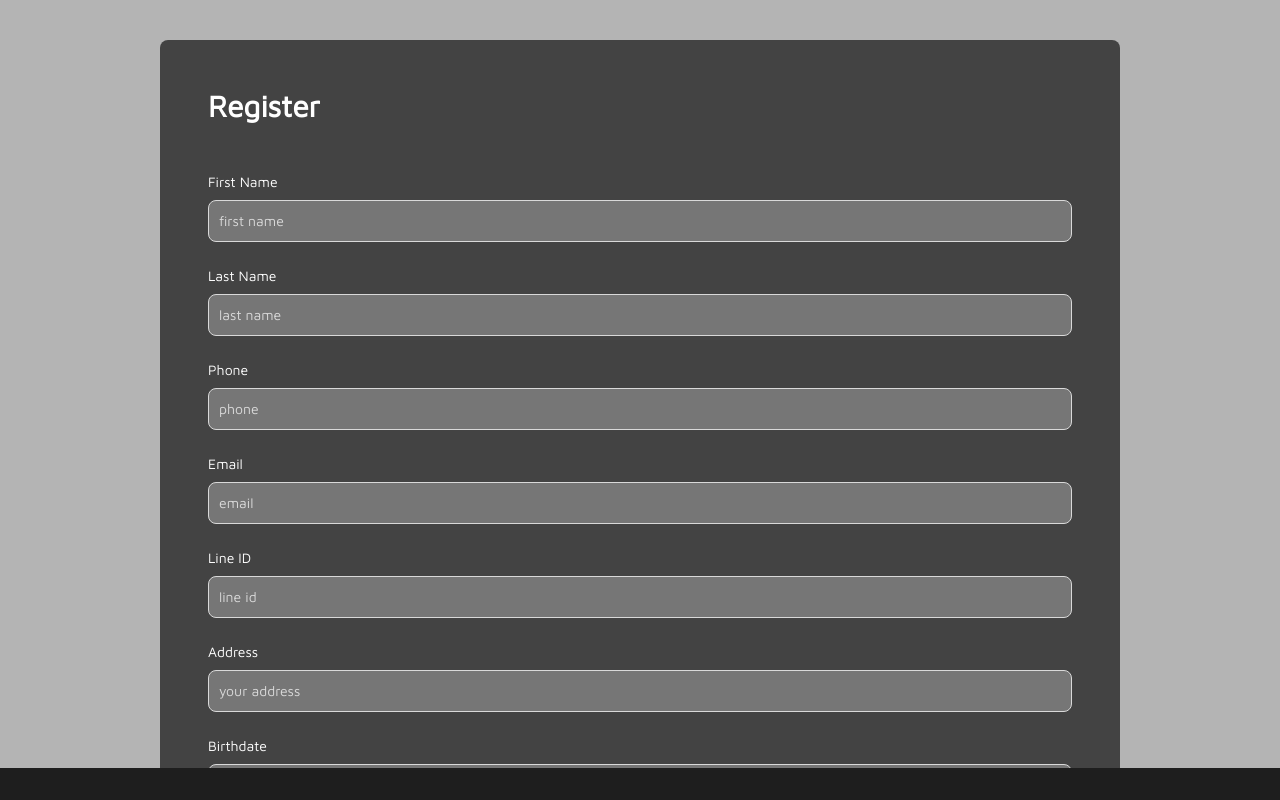
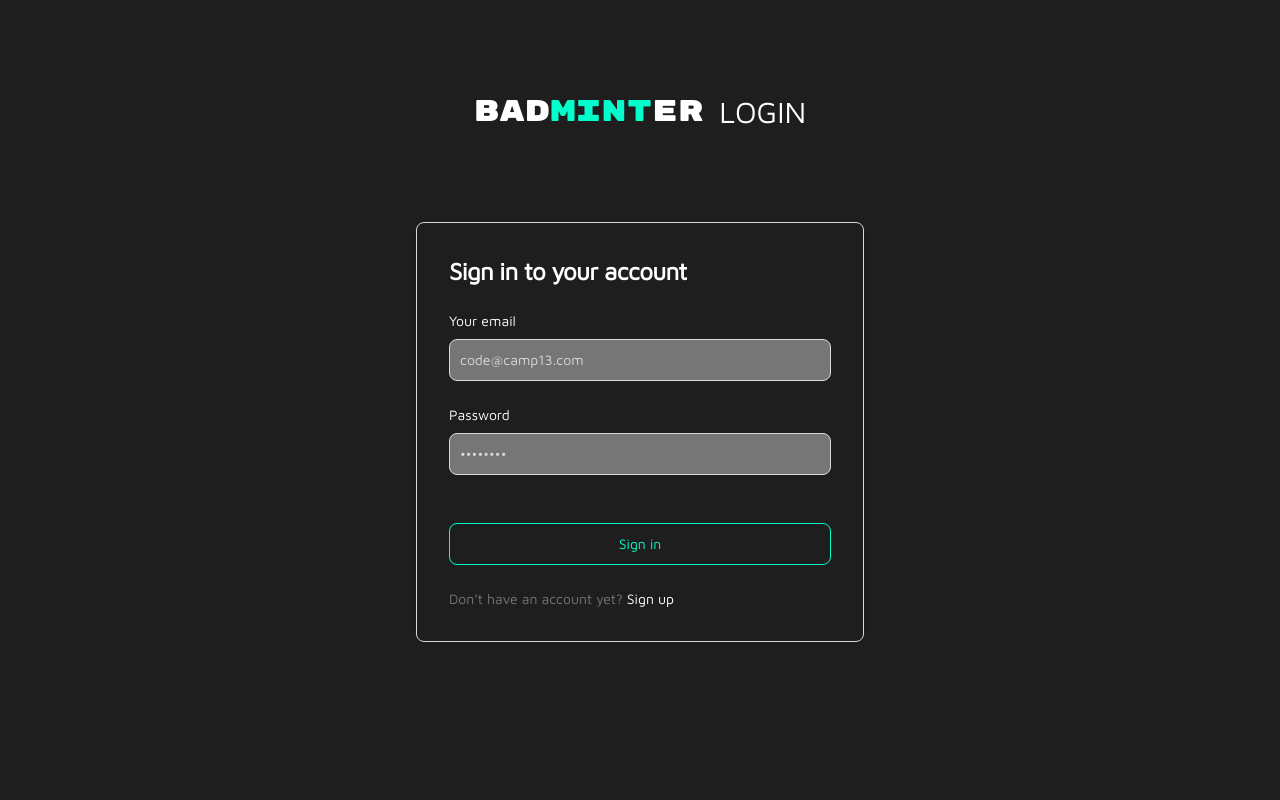
Before and after one commit to PrinceM13/cc13-badmintor-web, a React (Create React App) app: page /login in a window 1280 px wide. Built offline with nearby package versions, Linux system fonts and the light colour scheme.

Commit message:
feat(register): add register modal in login page (no validation yet)

```diff
--- a/src/components/Modal.js
+++ b/src/components/Modal.js
@@ -1,12 +1,18 @@
 import VerticalSpace from "./VerticalSpace";
 
-export default function Modal({ children, title }) {
+export default function Modal({ children, title, isOpen, onClose }) {
     return (
         <>
             {/* background */}
-            <div className={`fixed top-0 left-0 w-full h-modal overflow-x-hidden overflow-y-auto bg-[#ffffffaa]`}>
+            <div
+                className={`${isOpen ? '' : 'hidden'} fixed top-0 left-0 w-full h-modal overflow-x-hidden overflow-y-auto bg-[#ffffffaa]`}
+                onMouseDown={onClose}
+            >
                 {/* card */}
-                <div className="relative rounded-lg p-4 w-3/4 top-10 mx-auto bg-my-gray-3">
+                <div
+                    className="relative rounded-lg p-4 w-3/4 top-10 mx-auto bg-my-gray-3"
+                    onMouseDown={e => e.stopPropagation()}
+                >
                     <div className="p-6 space-y-4 md:space-y-6 sm:p-8">
                         <div className="text-3xl font-bold">{title}</div>
                         <VerticalSpace />
--- a/src/features/auth/LabelInput.js
+++ b/src/features/auth/LabelInput.js
@@ -6,8 +6,8 @@ export default function LabelInput({ children, name, placeholder, type = 'text',
                 type={type}
                 name={name}
                 id={name}
-                // onChange={e => setEmail(e.target.value)}
-                // value={email}
+                onChange={onChange}
+                value={value}
                 className="bg-my-gray-2 border border-my-gray-1 placeholder-my-gray-1 sm:text-sm rounded-lg focus:ring-my-mint focus:border-my-mint block w-full p-2.5"
                 placeholder={placeholder}
                 required={required}
--- a/src/features/auth/LoginFrom.js
+++ b/src/features/auth/LoginFrom.js
@@ -3,6 +3,7 @@ import { useDispatch } from 'react-redux';
 
 import { login } from '../../redux/auth-action';
 import VerticalSpace from '../../components/VerticalSpace';
+import LabelInput from './LabelInput';
 
 export default function LoginForm() {
     const dispatch = useDispatch();
@@ -21,32 +22,8 @@ export default function LoginForm() {
     return (
         <>
             <form className="space-y-4 md:space-y-6" onSubmit={handleSubmit}>
-                <div>
-                    <label htmlFor="email" className="block mb-2 text-sm font-medium">Your email</label>
-                    <input
-                        type="email"
-                        name="email"
-                        id="email"
-                        onChange={e => setEmail(e.target.value)}
-                        value={email}
-                        className="bg-my-gray-2 border border-my-gray-1 placeholder-my-gray-1 sm:text-sm rounded-lg focus:ring-my-mint focus:border-my-mint block w-full p-2.5"
-                        placeholder="code@camp13.com"
-                        required
-                    />
-                </div>
-                <div>
-                    <label htmlFor="password" className="block mb-2 text-sm font-medium">Password</label>
-                    <input
-                        type="password"
-                        name="password"
-                        id="password"
-                        onChange={e => setPassword(e.target.value)}
-                        value={password}
-                        className="bg-my-gray-2 border border-my-gray-1 placeholder-my-gray-1 sm:text-sm rounded-lg focus:ring-my-mint focus:border-my-mint block w-full p-2.5"
-                        placeholder="••••••••"
-                        required
-                    />
-                </div>
+                <LabelInput type='email' name='emailLogin' value={email} onChange={e => setEmail(e.target.value)} placeholder='code@camp13.com' >Your email</LabelInput>
+                <LabelInput type='password' name='passwordLogin' value={password} onChange={e => setPassword(e.target.value)} placeholder='••••••••' >Password</LabelInput>
 
                 {/* <div className="flex items-center justify-between">
                     <div className="flex items-start">
--- a/src/features/auth/RegisterForm.js
+++ b/src/features/auth/RegisterForm.js
@@ -1,18 +1,47 @@
+import { useState } from "react";
+
+import * as authApi from '../../apis/auth-api'
 import VerticalSpace from "../../components/VerticalSpace";
 import LabelInput from "./LabelInput";
 
-export default function RegisterForm() {
+const initialInput = {
+    firstName: '',
+    lastName: '',
+    phone: '',
+    email: '',
+    lineId: '',
+    address: '',
+    birthdate: '',
+    password: '',
+    confirmPassword: ''
+};
+
+export default function RegisterForm({ onClose }) {
+    const [input, setInput] = useState(initialInput);
+
+    const handleChangeInput = e => {
+        setInput({ ...input, [e.target.name]: e.target.value });
+    };
+
+    const handleSubmitForm = async e => {
+        e.preventDefault();
+        // might need to validate data
+        await authApi.register(input);
+        setInput(initialInput);
+        onClose();
+    };
+
     return (
-        <form className="space-y-4 md:space-y-6">
-            <LabelInput name='firstName' placeholder='first name' >First Name</LabelInput>
-            <LabelInput name='lastName' placeholder='last name' >Last Name</LabelInput>
-            <LabelInput name='phone' placeholder='phone' >Phone</LabelInput>
-            <LabelInput name='email' placeholder='email' >Email</LabelInput>
-            <LabelInput name='lineId' placeholder='line id' required={false} >Line ID</LabelInput>
-            <LabelInput name='address' placeholder='your address' >Address</LabelInput>
-            <LabelInput name='birthdate' type='date' >Birthdate</LabelInput>
-            <LabelInput name='password' placeholder='••••••••' type='password' >Password</LabelInput>
-            <LabelInput name='confirmPassword' placeholder='••••••••' type='password' >Confirm Password</LabelInput>
+        <form className="space-y-4 md:space-y-6" onSubmit={handleSubmitForm} >
+            <LabelInput name='firstName' value={input.firstName} onChange={handleChangeInput} placeholder='first name' >First Name</LabelInput>
+            <LabelInput name='lastName' value={input.lastName} onChange={handleChangeInput} placeholder='last name' >Last Name</LabelInput>
+            <LabelInput name='phone' value={input.phone} onChange={handleChangeInput} placeholder='phone' >Phone</LabelInput>
+            <LabelInput name='email' value={input.email} onChange={handleChangeInput} placeholder='email' type="email" >Email</LabelInput>
+            <LabelInput name='lineId' value={input.lineId} onChange={handleChangeInput} placeholder='line id' required={false} >Line ID</LabelInput>
+            <LabelInput name='address' value={input.address} onChange={handleChangeInput} placeholder='your address' >Address</LabelInput>
+            <LabelInput name='birthdate' value={input.birthdate} onChange={handleChangeInput} type='date' >Birthdate</LabelInput>
+            <LabelInput name='password' value={input.password} onChange={handleChangeInput} placeholder='••••••••' type='password' >Password</LabelInput>
+            <LabelInput name='confirmPassword' value={input.confirmPassword} onChange={handleChangeInput} placeholder='••••••••' type='password' >Confirm Password</LabelInput>
             <VerticalSpace />
             <button type="submit" className="w-full border border-my-mint text-my-mint hover:bg-my-mint hover:text-my-gray-3 bg-primary-600 hover:bg-primary-700 focus:ring-4 focus:outline-none focus:ring-primary-300 font-medium rounded-lg text-sm px-5 py-2.5 text-center">Sign in</button>
         </form>
--- a/src/layouts/Header.js
+++ b/src/layouts/Header.js
@@ -19,7 +19,7 @@ export default function Header() {
 
                 <div className="flex-1 font-rubik">
                     <Link to={'/'}>
-                        BAD<span className="text-my-mint">MINT</span>OR
+                        BAD<span className="text-my-mint">MINT</span>ER
                     </Link>
                 </div>
                 <div className="px-1 py-0.5">
--- a/src/pages/visitor/LoginPage.js
+++ b/src/pages/visitor/LoginPage.js
@@ -1,3 +1,4 @@
+import { useState } from 'react';
 import { Link } from 'react-router-dom';
 import Modal from '../../components/Modal';
 
@@ -5,6 +6,8 @@ import LoginForm from '../../features/auth/LoginFrom';
 import RegisterForm from '../../features/auth/RegisterForm';
 
 export default function LoginPage() {
+    const [isOpen, setIsOpen] = useState(false);
+
     return (
         <div className="flex flex-col items-center justify-between mx-auto px-6 py-10 gap-10 md:h-screen md:py-20">
 
@@ -14,7 +17,7 @@ export default function LoginPage() {
                 <div className='flex gap-4'>
                     <div className="font-rubik">
                         <Link to={'/'}>
-                            BAD<span className="text-my-mint">MINT</span>OR
+                            BAD<span className="text-my-mint">MINT</span>ER
                         </Link>
                     </div>
                     <div>LOGIN</div>
@@ -30,11 +33,11 @@ export default function LoginPage() {
                     </h1>
                     <LoginForm />
                     <p className="text-sm font-light text-my-gray-2">
-                        Don’t have an account yet? <span onClick={() => { }} className="font-medium text-white hover:underline">Sign up</span>
+                        Don’t have an account yet? <span onClick={() => { setIsOpen(true) }} className="font-medium text-white cursor-pointer hover:underline">Sign up</span>
                     </p>
                 </div>
-                <Modal title='Register'>
-                    <RegisterForm />
+                <Modal title='Register' isOpen={isOpen} onClose={() => setIsOpen(false)} >
+                    <RegisterForm onClose={() => setIsOpen(false)} />
                 </Modal>
             </div>
 
```
Lines whose indentation alone changed are shown as unchanged.
